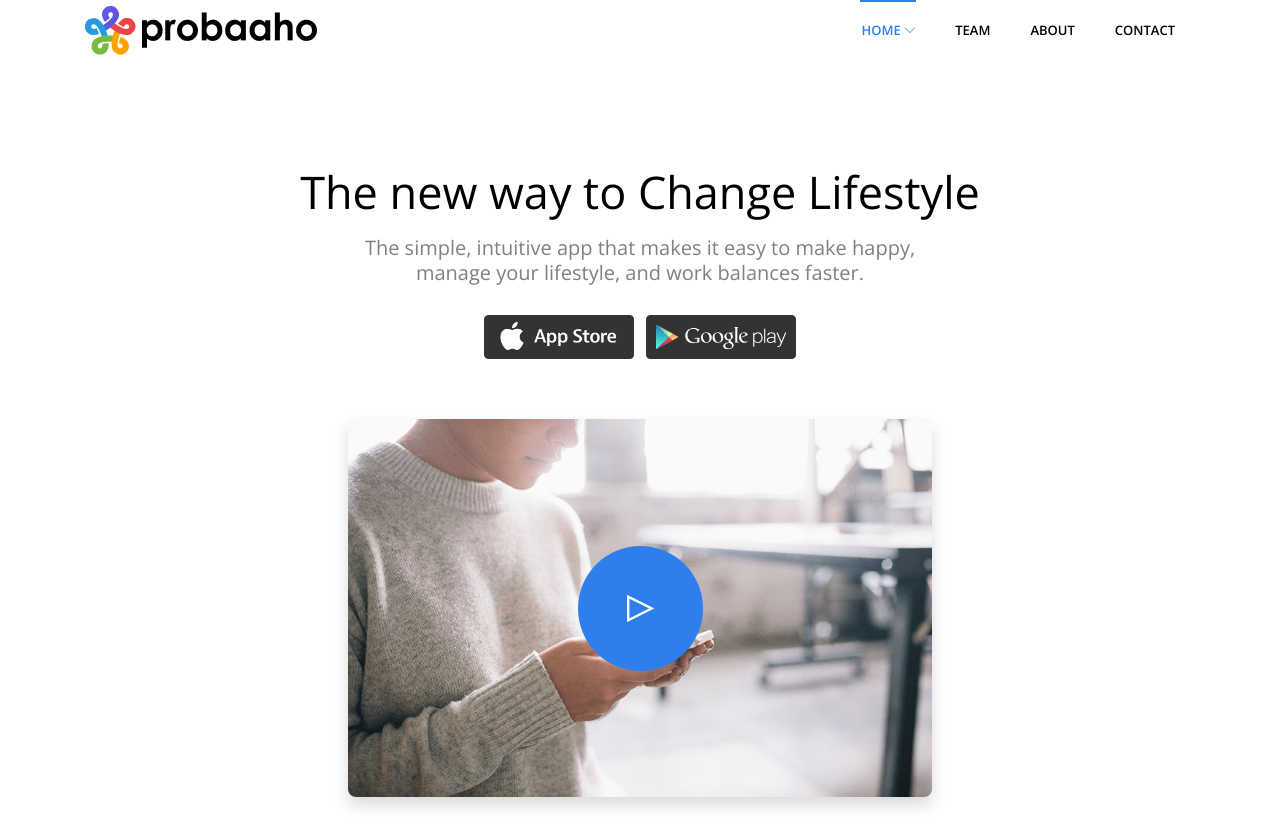
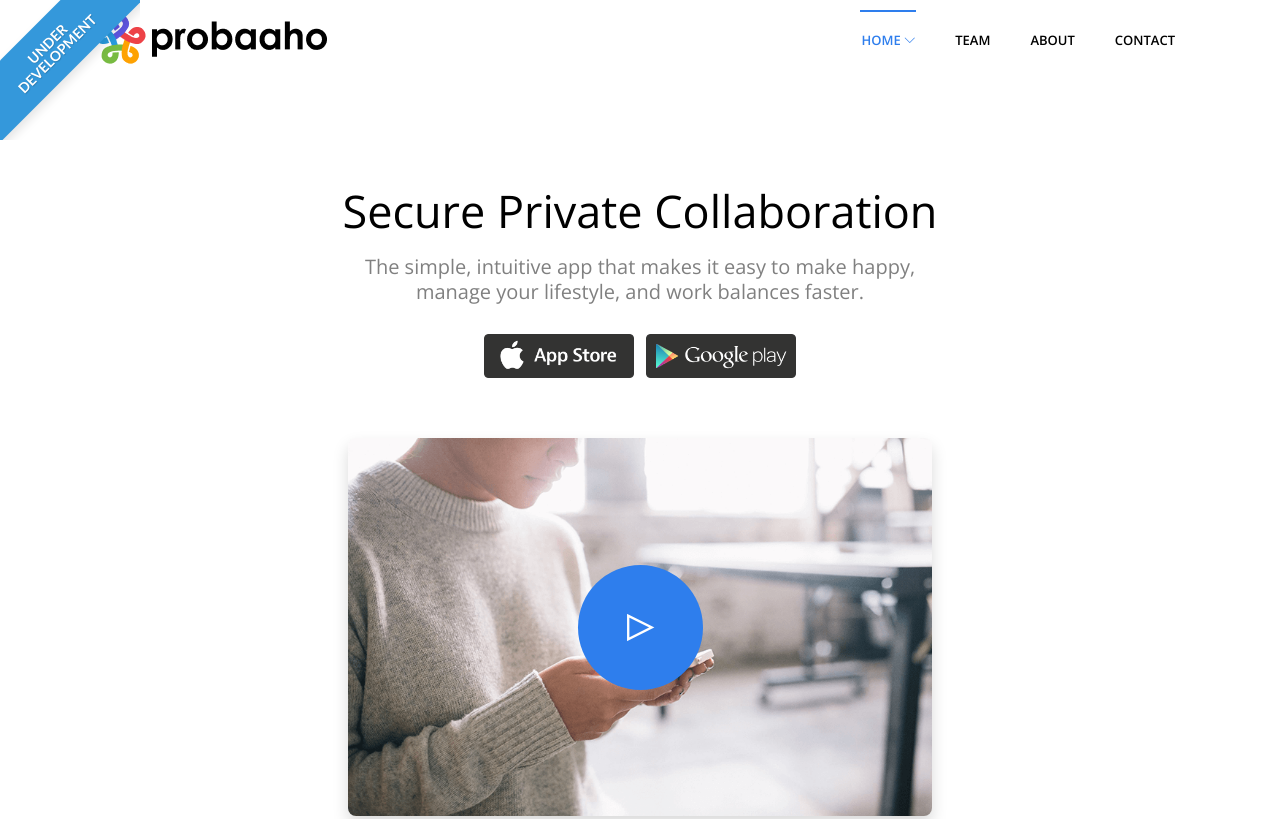
Before and after one commit to probaaho/probaaho.com, a website: page src/index.html in a window 1280 px wide. Shown: the top 819 px of the page. Drawn offline with nearby package versions, Linux system fonts and the light colour scheme; some packages are replaced by stand-ins of ours.

Commit message:
add ribbon

```diff
--- a/src/css/style.css
+++ b/src/css/style.css
@@ -400,13 +400,67 @@ button:focus,
   padding: 13px 50px;
 }
 
+/* common */
+.ribbon {
+  width: 150px;
+  height: 150px;
+  overflow: hidden;
+  position: absolute;
+}
+.ribbon::before,
+.ribbon::after {
+  position: absolute;
+  z-index: -1;
+  content: '';
+  display: block;
+  border: 5px solid #2980b9;
+}
+.ribbon span {
+  position: absolute;
+  display: block;
+  width: 225px;
+  padding: 15px 0;
+  background-color: #3498db;
+  box-shadow: 0 5px 10px rgba(0,0,0,.1);
+  color: #fff;
+  font: 700 14px/1 'Lato', sans-serif;
+  text-shadow: 0 1px 1px rgba(0,0,0,.2);
+  text-transform: uppercase;
+  text-align: center;
+}
+
+/* top left*/
+.ribbon-top-left {
+  top: -10px;
+  left: -10px;
+}
+.ribbon-top-left::before,
+.ribbon-top-left::after {
+  border-top-color: transparent;
+  border-left-color: transparent;
+}
+.ribbon-top-left::before {
+  top: 0;
+  right: 0;
+}
+.ribbon-top-left::after {
+  bottom: 0;
+  left: 0;
+}
+.ribbon-top-left span {
+  right: -25px;
+  top: 30px;
+  transform: rotate(-45deg);
+}
+
 .main-nav {
   background: #fff;
   z-index: 1;
 }
 
 .main-nav .navbar-brand {
-  padding: 0;
+  margin: 10px;
+  width: 150px;
 }
 
 .main-nav .navbar-nav .nav-item {
@@ -2204,5 +2258,3 @@ hr {
     height: 350px;
   }
 }
-
-/*# sourceMappingURL=style.css.map */
--- a/src/index.html
+++ b/src/index.html
@@ -30,12 +30,11 @@
   <link href="css/style.css" rel="stylesheet">
 
 </head>
-
 <body class="body-wrapper" data-spy="scroll" data-target=".privacy-nav">
 
-
 <nav class="navbar main-nav navbar-expand-lg px-2 px-sm-0 py-2 py-lg-0">
-  <div class="container">
+	<div class="ribbon ribbon-top-left"><span>under<br>development</span></div>
+	<div class="container">
     <a class="navbar-brand" href="index.html"><img src="images/logo.png" alt="logo"></a>
     <button class="navbar-toggler" type="button" data-toggle="collapse" data-target="#navbarNav"
       aria-controls="navbarNav" aria-expanded="false" aria-label="Toggle navigation">
@@ -66,6 +65,7 @@
     </div>
   </div>
 </nav>
+
 <!--==================================
 =            Hero Section            =
 ===================================-->
@@ -76,7 +76,7 @@
 			<div class="col-lg-8 m-auto">
 				<!-- Banner Contents -->
 				<div class="block text-center">
-					<h1>The new way to Change Lifestyle</h1>
+					<h1>Secure Private Collaboration</h1>
 					<p>The simple, intuitive app that makes it easy to make happy, <br>
 						manage your lifestyle, and work balances faster.
 					</p>
```
Also changed, not shown: 1 other file.
